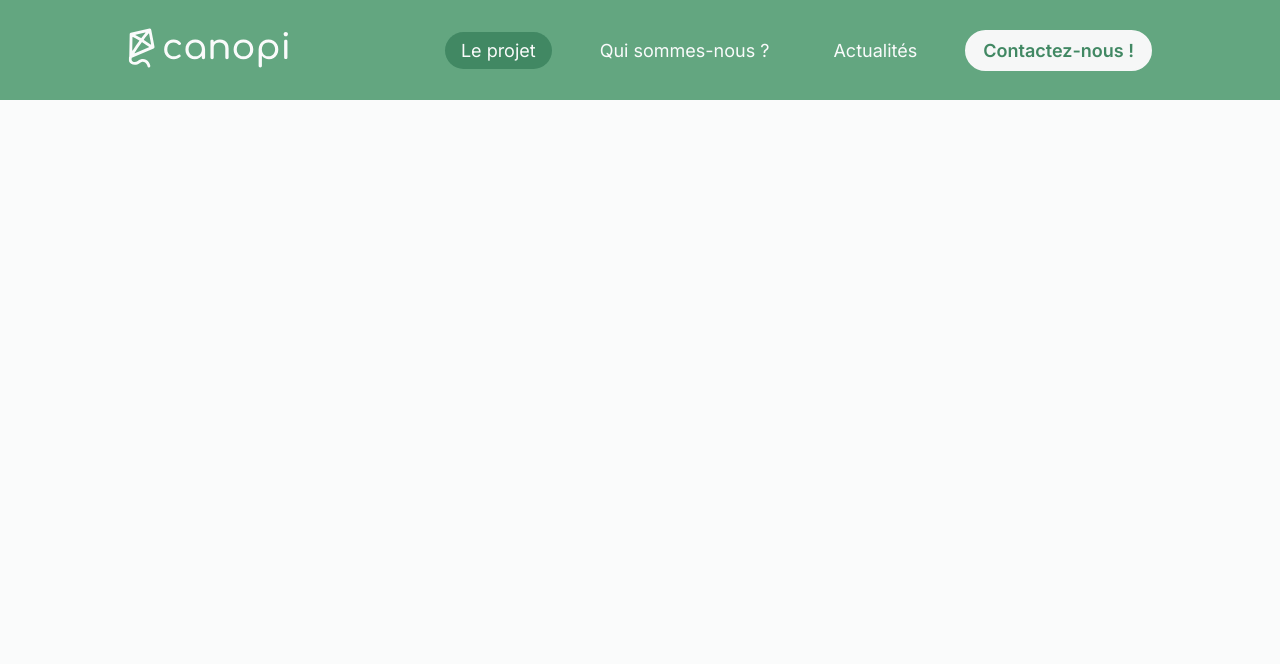
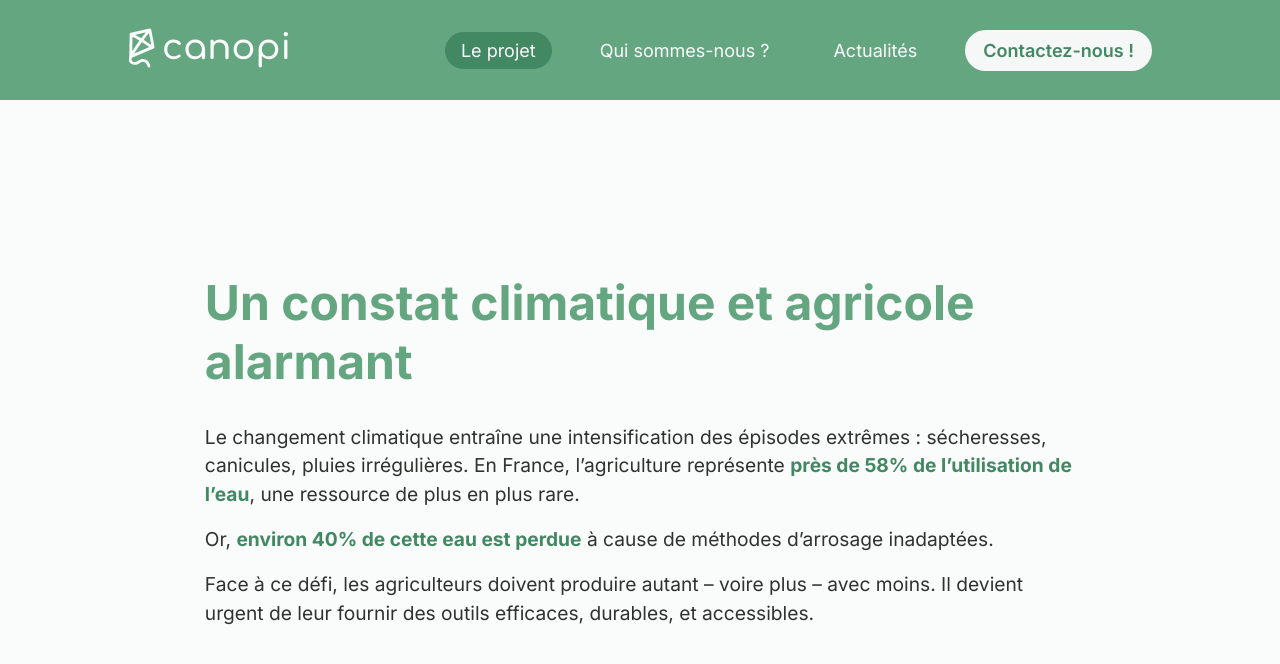
Before and after one commit to Canopi-AI/Canopi-AI.github.io, a Jekyll site: the page built from _pages/about.md, in a window 1280 px wide and 900 px high. Shown: the top 664 px of the window. Built offline with Jekyll 4.4.1, drawn with Linux system fonts in a browser that asks for light colours; some of the changed text lies outside the part shown.

Commit message:
add about page draft

```diff
--- /dev/null
+++ b/_data/about.yml
@@ -0,0 +1,51 @@
+problem:
+  title:
+    - Un constat climatique et agricole alarmant
+  content:
+    - "Le changement climatique entraîne une intensification des épisodes extrêmes :
+      sécheresses, canicules, pluies irrégulières.
+      En France, l’agriculture représente <b>près de 58% de l’utilisation de l’eau</b>,
+      une ressource de plus en plus rare."
+    - Or, <b>environ 40% de cette eau est perdue</b> à cause de méthodes d’arrosage inadaptées.
+    - Face à ce défi, les agriculteurs doivent produire autant – voire plus – avec moins.
+      Il devient urgent de leur fournir des outils efficaces, durables, et accessibles.
+
+solution:
+  title:
+    - Notre solution
+  content:
+    - Canopi est une <b>application web de gestion agricole</b>,
+      conçue pour <b>optimiser l’utilisation de l’eau</b>
+      et améliorer la prise de décision grâce à l’intelligence artificielle.
+    - "Elle s’appuie sur :
+        <li>des données satellites et météorologiques,</li>
+        <li>des algorithmes de prédiction,</li>
+        <li>une interface simple, responsive et pensée pour le terrain.</li>"
+    - "<b>Pas besoin de capteurs</b> à installer : la solution est prête à l’emploi et rapide à déployer."
+
+features:
+  title:
+    - Fonctionnalités clés
+  content:
+    - <b>Visualisation des parcelles</b> via une carte interactive
+    - <b>Planification des interventions</b> sur l’exploitation
+    - "<b>Suivi des données agronomiques</b> : arrosage, traitements, observations"
+    - <b>Estimation des besoins en eau</b> grâce à l’IA
+
+benefits:
+  title:
+    - Les bénéfices
+  content:
+    - <b>Gagner du temps</b> grâce à une centralisation des informations
+    - <b>Réduire les coûts</b> liés à l’eau et aux intrants
+    - <b>Maximiser les rendements</b> par une meilleure gestion des ressources
+    - <b>Agir durablement</b> en diminuant les gaspillages
+    - <b>Accéder simplement</b> à des outils technologiques avancés, sans barrière technique
+
+state:
+  title:
+    - Où en est le projet ?
+  content:
+    - Nous finalisons actuellement le développement d’un <b>prototype fonctionnel</b>.
+    - "Notre prochaine étape : <b>le tester avec des agriculteurs volontaires</b>,
+      pour l’améliorer au plus près des besoins réels du terrain."
--- /dev/null
+++ b/_includes/section.html
@@ -0,0 +1,18 @@
+<div class="section">
+  <div class="section-text">
+    <h1 class="section-title">
+      {% for item in include.data.title %} {{ item }} <br />
+      {% endfor %}
+    </h1>
+    <div class="section-content">
+      {% for item in include.data.content %}
+      <p>{{ item }}</p>
+      {% endfor %}
+    </div>
+  </div>
+  {% if include.data.image %}
+    <div class="section-image">
+        <img src="{{ include.data.image }}" />
+    </div>
+  {% endif %}
+</div>
--- a/_pages/about.md
+++ b/_pages/about.md
@@ -1,5 +1,10 @@
 ---
 layout: default
-title: About
 permalink: /about/
 ---
+
+{% include section.html  data=site.data.about.problem %}
+{% include section.html  data=site.data.about.solution %}
+{% include section.html  data=site.data.about.features %}
+{% include section.html  data=site.data.about.benefits %}
+{% include section.html  data=site.data.about.state %}
--- /dev/null
+++ b/_sass/section.scss
@@ -0,0 +1,52 @@
+.section {
+    display: flex;
+    flex-direction: row;
+    justify-content: center;
+    align-items: center;
+    width: 100%;
+    height: calc(100vh - #{$header-height});
+    padding: 0 16vw $header-height 16vw;
+    gap: 32px;
+}
+
+.section-text {
+    display: flex;
+    flex-direction: column;
+    justify-content: center;
+    align-items: flex-start;
+    width: 100%;
+    height: 100%;
+    gap: 32px;
+}
+
+.section-title {
+    font-size: 3rem;
+    color: $primary-color;
+}
+
+.section-content {
+    display: flex;
+    flex-direction: column;
+    justify-content: flex-start;
+    align-items: flex-start;
+    width: 100%;
+    height: fit-content;
+    gap: 16px;
+    font-size: 1.2rem;
+    line-height: 1.5;
+    color: $neutral-9;
+}
+
+.section-content b {
+    font-weight: 700;
+    color: $primary-color-dark;
+}
+
+.section-image {
+    display: flex;
+    flex-direction: row;
+    justify-content: center;
+    align-items: center;
+    width: fit-content;
+    height: 100%;
+}
--- a/assets/css/styles.scss
+++ b/assets/css/styles.scss
@@ -5,3 +5,4 @@
 @import "base";
 @import "header";
 @import "banner";
+@import "section";
```
Also changed, not shown: _pages/contact.md (+0 -1 lines), _pages/index.md (+0 -1 lines), _pages/news.md (+0 -1 lines), _pages/team.md (+0 -1 lines).
